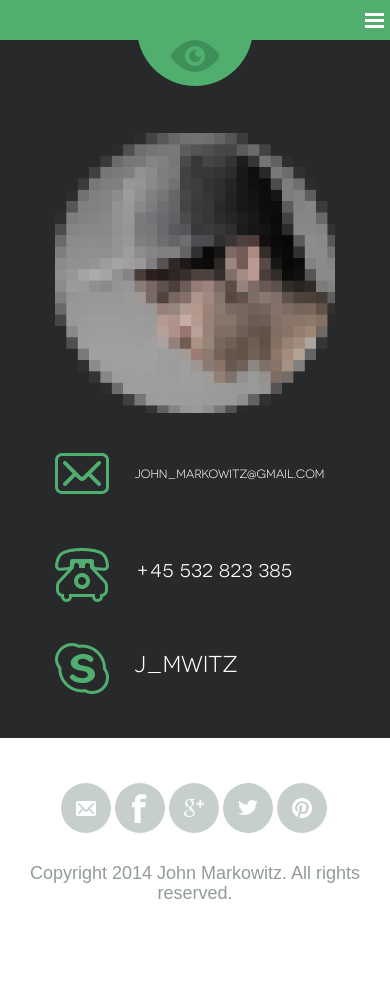
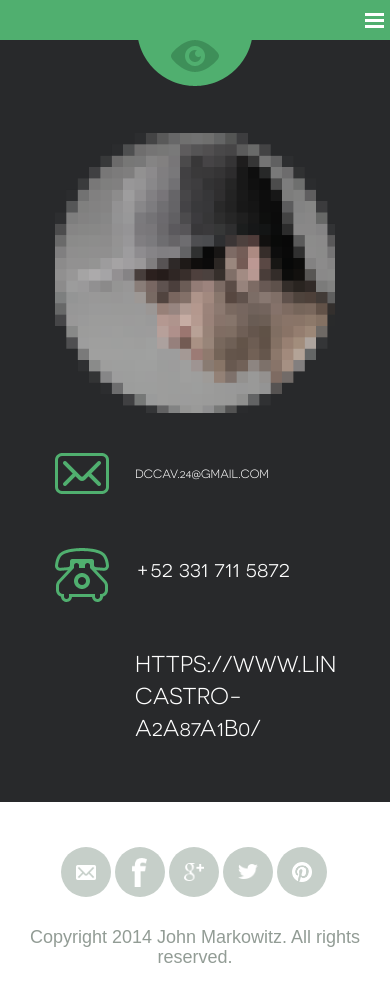
Before and after one commit to Diana-Castro/diana-castro.github.io, a plain HTML site: page contact.html in a window 390 px wide. Before the commit the page ends 923 px from the top, so only its background shows below. Drawn offline with nearby package versions, Linux system fonts and the light colour scheme.

Commit message:
Update contact.html
Updated email, phone number, and LinkedIn contact.

```diff
--- a/contact.html
+++ b/contact.html
@@ -7,7 +7,7 @@
 	<meta name="viewport" content="width=device-width, initial-scale=1, maximum-scale=1, minimum-scale=1, user-scalable=no">
 	<meta http-equiv="X-UA-Compatible" content="IE=edge,chrome=1">
 	<meta name="format-detection" content="telephone=no">
-	<title>John Markowitz</title>
+	<title>Diana Castro</title>
 	<link rel="stylesheet" href="js/fancybox/jquery.fancybox.css" type="text/css" media="screen" />
 	<link rel="stylesheet" href="css/all.css" />
 	<link rel="stylesheet" href="css/screen.css" />
@@ -34,9 +34,9 @@
 			<section id="main">
 				<div class="images_holder"><img src="images/pic_08.png" alt=""></div>
 				<div class="box_contact">
-					<span class="email">john_markowitz@gmail.com</span>
-					<span class="phone">+45 532 823 385</span>
-					<span class="skype">J_mwitz</span>
+					<span class="email">dccav.24@gmail.com</span>
+					<span class="phone">+52 331 711 5872</span>
+					<span class="LinkedIn">https://www.linkedin.com/in/diana-castro-a2a87a1b0/</span>
 				</div>
 				<div class="clear"></div>
 			</section>
```
